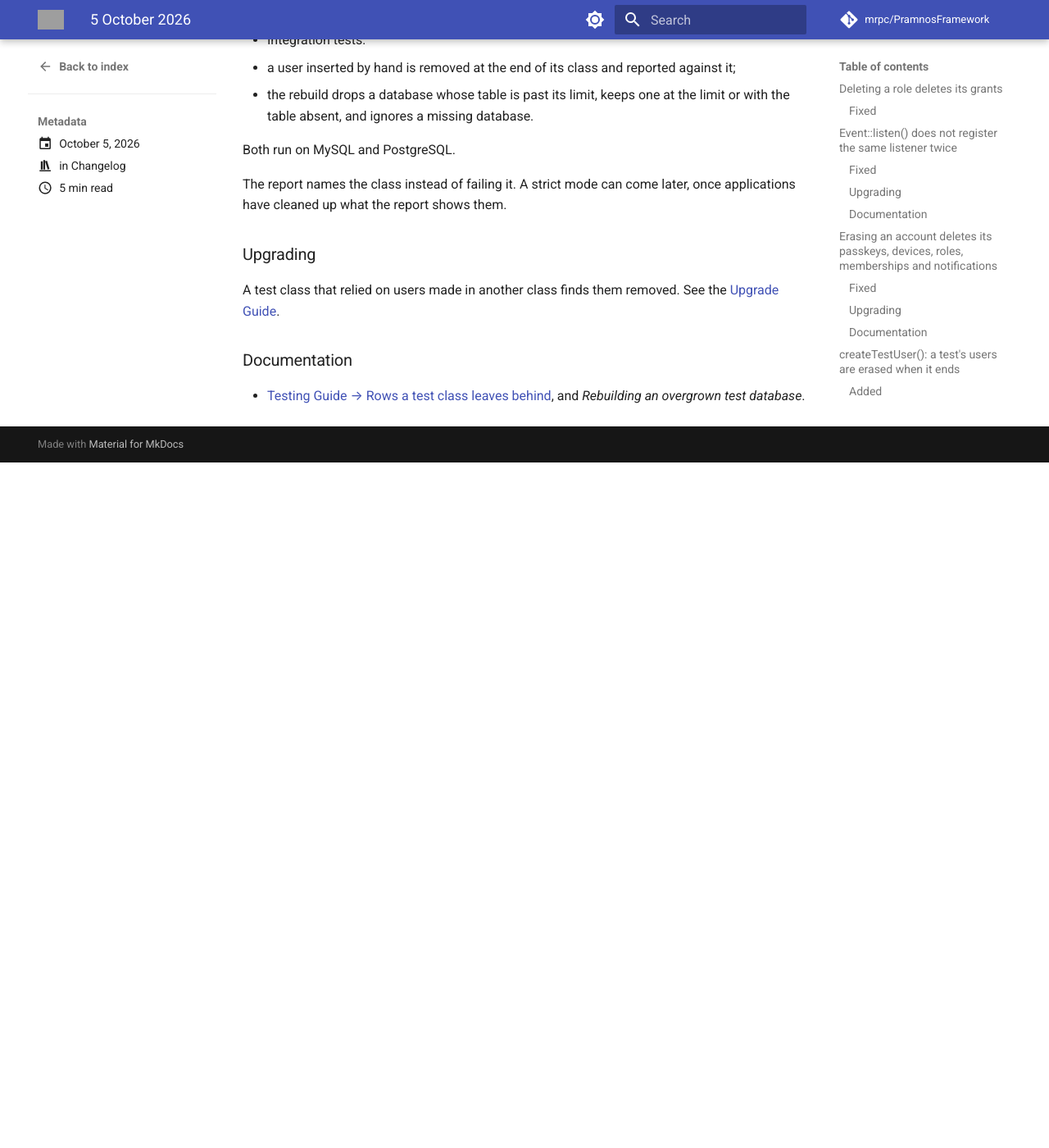
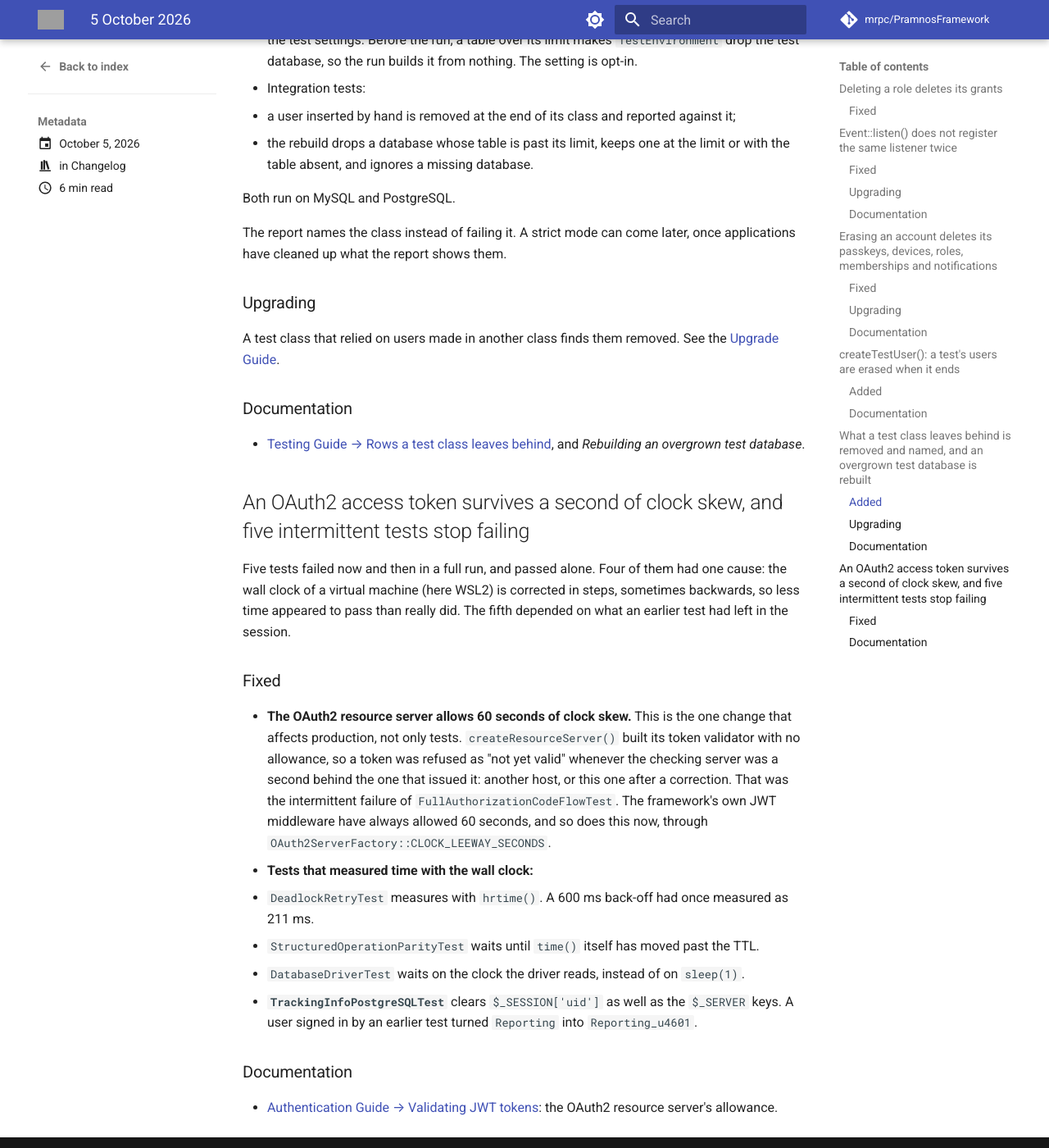
Before and after one commit to mrpc/PramnosFramework, an MkDocs documentation site: the page built from docs/version-history/posts/2026-10-05.md, in a window 1280 px wide and 1400 px high, scrolled down 3645 px. Shown: the whole window at 82% size. Built offline with MkDocs 1.6.1 and Material for MkDocs 9.7.7, drawn with Linux system fonts in a browser that asks for light colours; comment, search, counter and statistics services are not loaded; before the commit the page ends 4209 px from its top, so only the background shows below that; some of the changed text lies outside the part shown; grey boxes are pictures that could not be loaded.

Commit message:
test: four timing tests survive a wall clock corrected backwards, and the tracking test clears the session it reads

```diff
--- a/docs/version-history/posts/2026-10-05.md
+++ b/docs/version-history/posts/2026-10-05.md
@@ -6,13 +6,14 @@ categories:
 
 # 5 October 2026
 
-5 changes:
+6 changes:
 
 - Deleting a role deletes its grants
 - `Event::listen()` does not register the same listener twice
 - Erasing an account deletes its passkeys, devices, roles, memberships and notifications
 - `createTestUser()`: a test's users are erased when it ends
 - What a test class leaves behind is removed and named, and an overgrown test database is rebuilt
+- An OAuth2 access token survives a second of clock skew, and five intermittent tests stop failing
 
 <!-- more -->
 
@@ -159,3 +160,32 @@ A test class that relied on users made in another class finds them removed. See
 
 - [Testing Guide → Rows a test class leaves behind](../../Pramnos_Testing_Guide.md#rows-a-test-class-leaves-behind),
   and *Rebuilding an overgrown test database*.
+
+## An OAuth2 access token survives a second of clock skew, and five intermittent tests stop failing
+
+Five tests failed now and then in a full run, and passed alone. Four of them had one cause:
+the wall clock of a virtual machine (here WSL2) is corrected in steps, sometimes backwards,
+so less time appeared to pass than really did. The fifth depended on what an earlier test
+had left in the session.
+
+### Fixed
+
+- **The OAuth2 resource server allows 60 seconds of clock skew.** This is the one change
+  that affects production, not only tests. `createResourceServer()` built its token
+  validator with no allowance, so a token was refused as "not yet valid" whenever the
+  checking server was a second behind the one that issued it: another host, or this one
+  after a correction. That was the intermittent failure of
+  `FullAuthorizationCodeFlowTest`. The framework's own JWT middleware have always allowed
+  60 seconds, and so does this now, through `OAuth2ServerFactory::CLOCK_LEEWAY_SECONDS`.
+- **Tests that measured time with the wall clock:**
+  - `DeadlockRetryTest` measures with `hrtime()`. A 600 ms back-off had once measured as
+    211 ms.
+  - `StructuredOperationParityTest` waits until `time()` itself has moved past the TTL.
+  - `DatabaseDriverTest` waits on the clock the driver reads, instead of on `sleep(1)`.
+- **`TrackingInfoPostgreSQLTest`** clears `$_SESSION['uid']` as well as the `$_SERVER` keys.
+  A user signed in by an earlier test turned `Reporting` into `Reporting_u4601`.
+
+### Documentation
+
+- [Authentication Guide → Validating JWT tokens](../../Pramnos_Authentication_Guide.md#validating-jwt-tokens):
+  the OAuth2 resource server's allowance.
```
Also changed, not shown: 4 other files.
